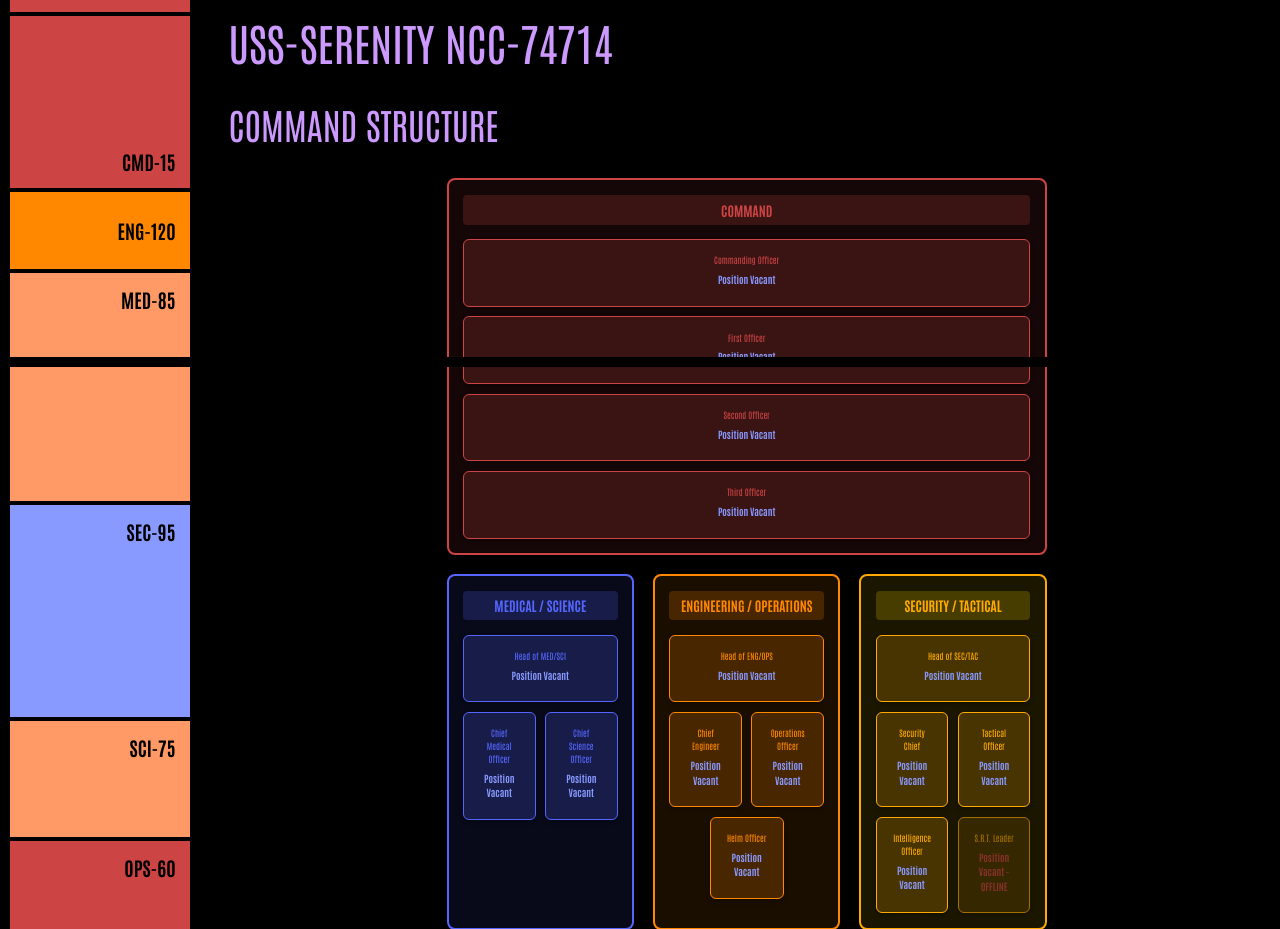
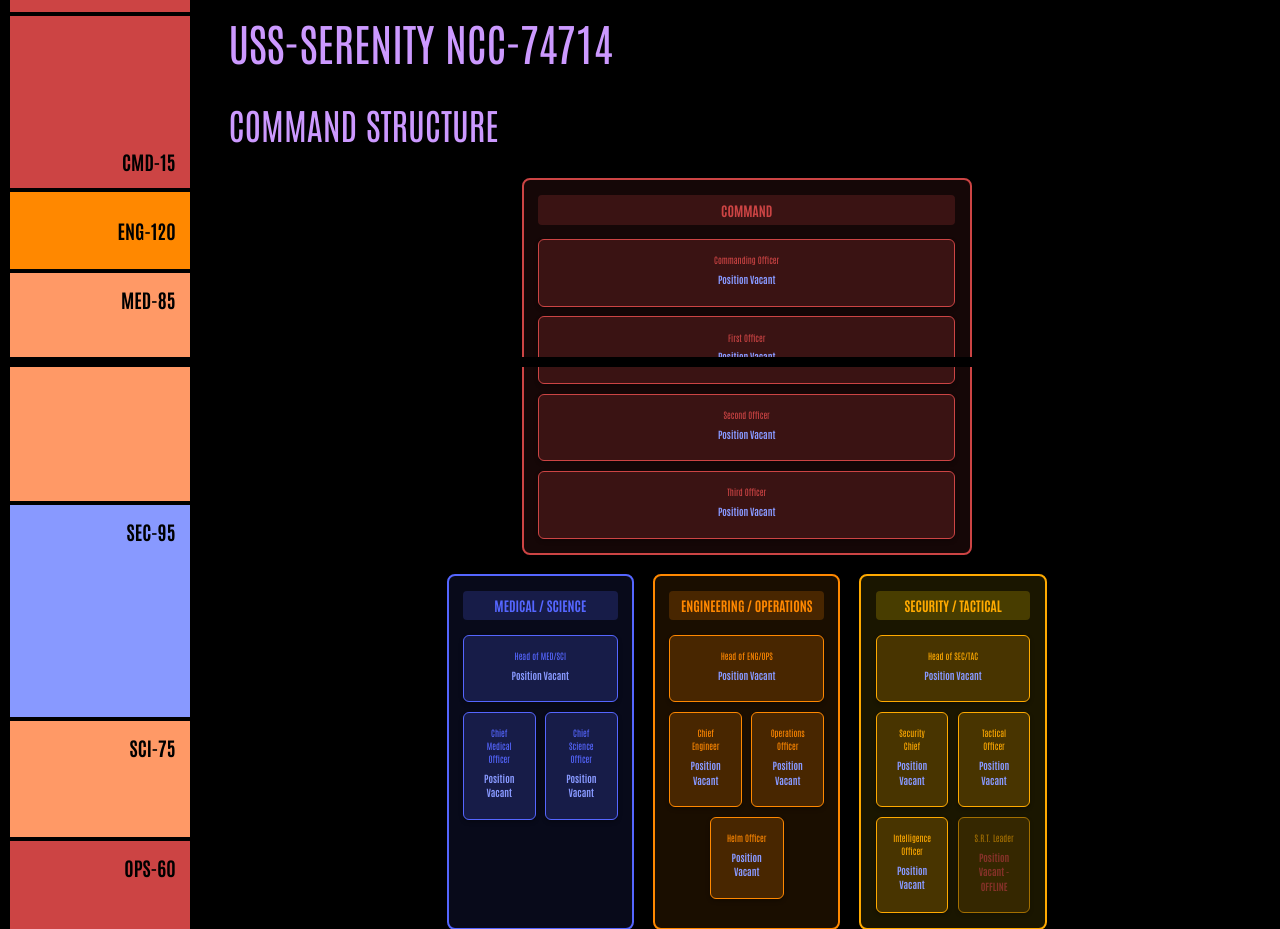
Before and after one commit to aidanpoe/uss-serenity1, a PHP site: page /pages/roster.php in a window 1280 px wide. Shown: the part 433-1362 px from the top of the page. Run offline with PHP 8.4, Linux system fonts and the light colour scheme; data that the repository does not hold is empty.

Commit message:
Update roster.php

```diff
--- a/pages/roster.php
+++ b/pages/roster.php
@@ -235,6 +235,8 @@ $ranks = [
 		}
 		.command-department {
 			grid-column: 1 / -1; /* Spans full width */
+			width: 75%; /* 25% reduction from original width */
+			justify-self: center;
 			border-color: var(--red);
 			background: rgba(204, 68, 68, 0.1);
 		}
```
